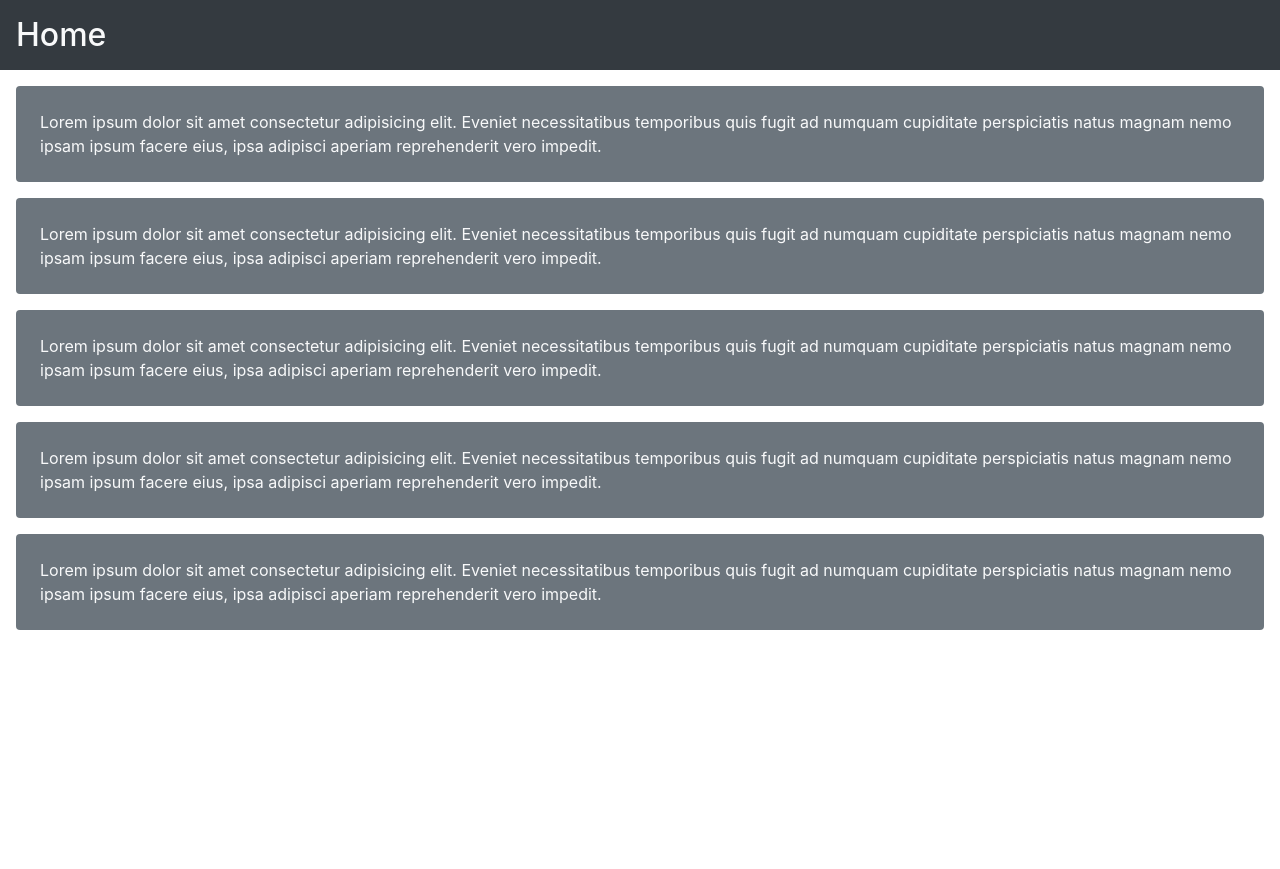
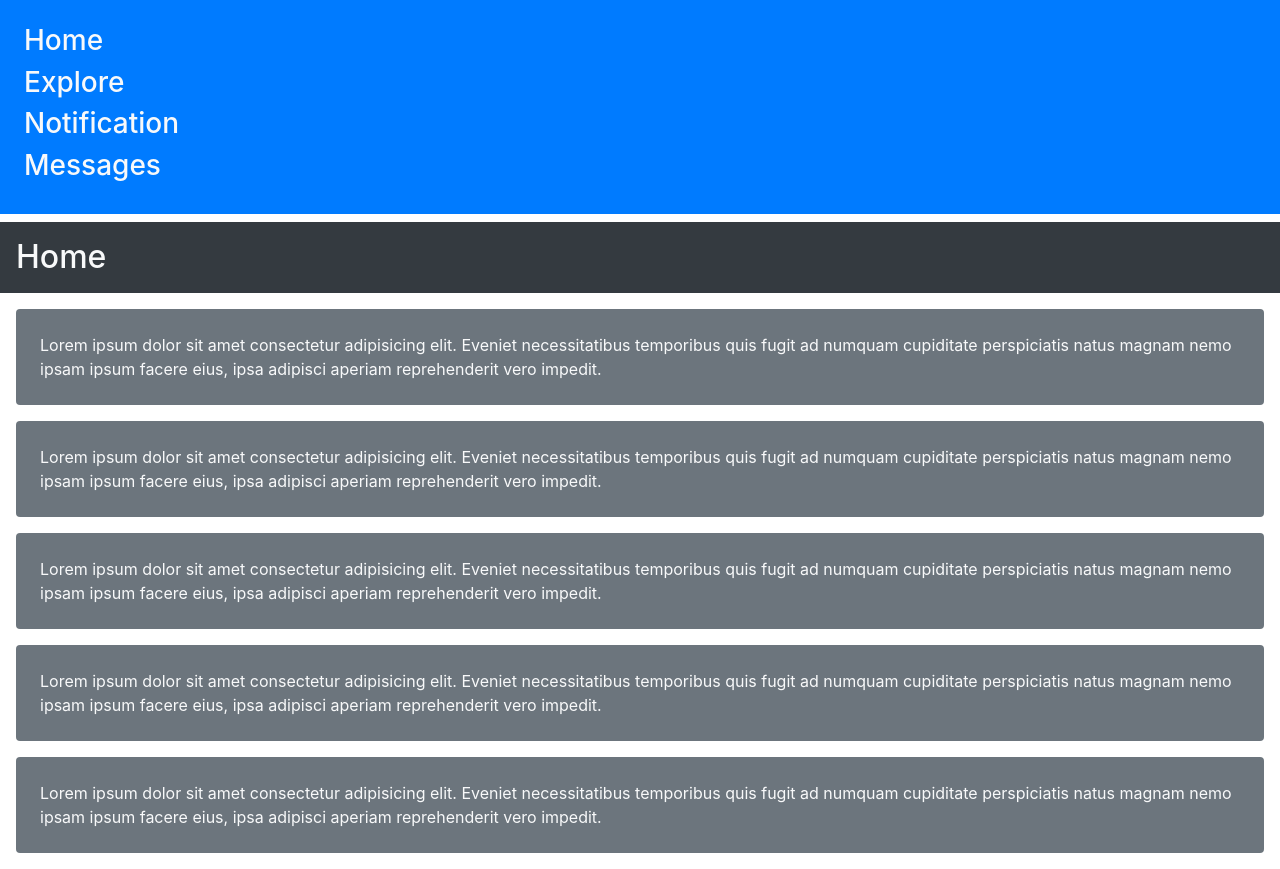
Before and after one commit to cg-202/day9-react-app, a React (Create React App) app: page / in a window 1280 px wide. Before the commit the page ends 800 px from the top, so only its background shows below. Built offline with nearby package versions, Linux system fonts and the light colour scheme.

Commit message:
Common Navigation.

```diff
--- a/src/App.js
+++ b/src/App.js
@@ -2,13 +2,19 @@ import logo from "./logo.svg";
 import "./App.css";
 import { useState } from "react";
 
-import { BrowserRouter as Router, Route } from "react-router-dom";
+import { BrowserRouter as Router, Route, Link } from "react-router-dom";
 
 function App() {
   return (
     <Router>
+      <div className="bg-primary text-light p-4 mb-2">
+        <h3>Home</h3>
+        <h3>Explore</h3>
+        <h3>Notification</h3>
+        <h3>Messages</h3>
+      </div>
+
       <Route exact path="/" component={MyAppHomePage} />
-
       <Route exact path="/home" component={MyAppHomePage} />
       <Route exact path="/explore" component={MyAppExplorePage} />
       <Route exact path="/notification" component={MyAppNotificationPage} />
```
